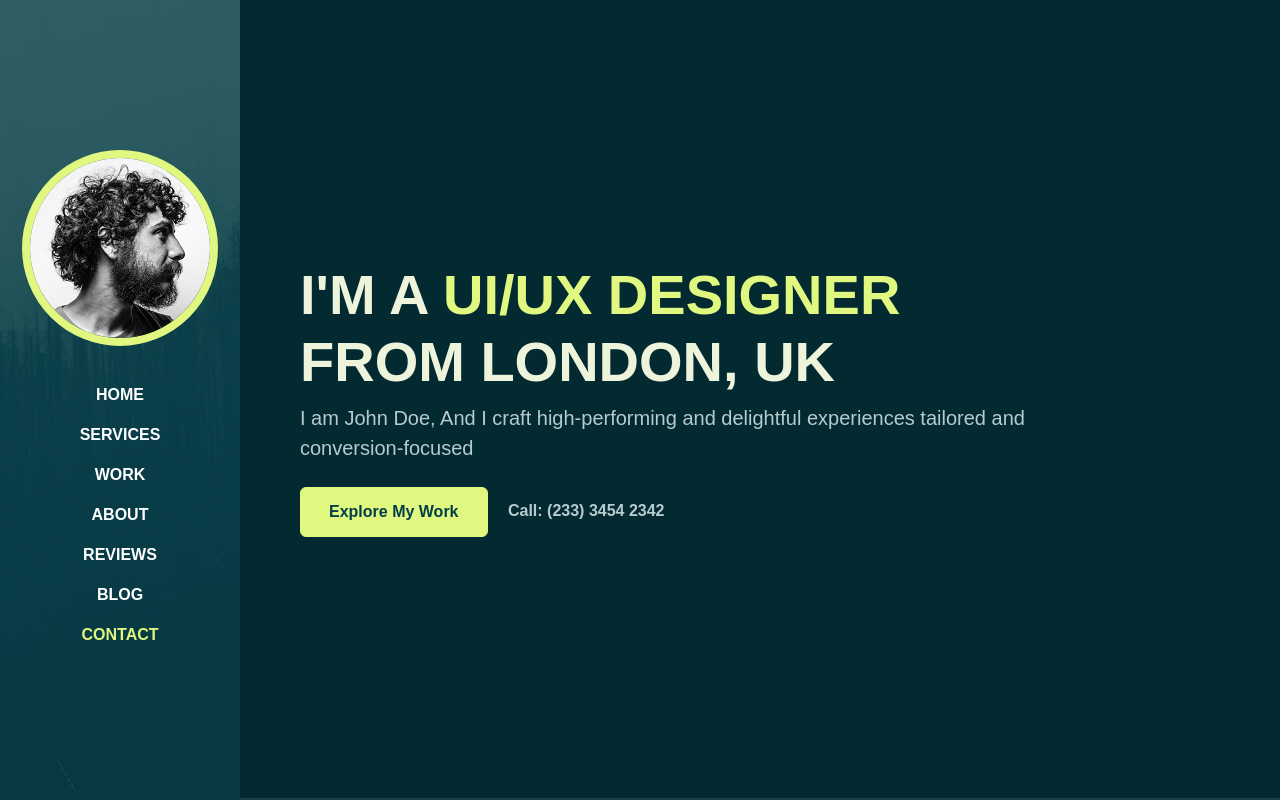
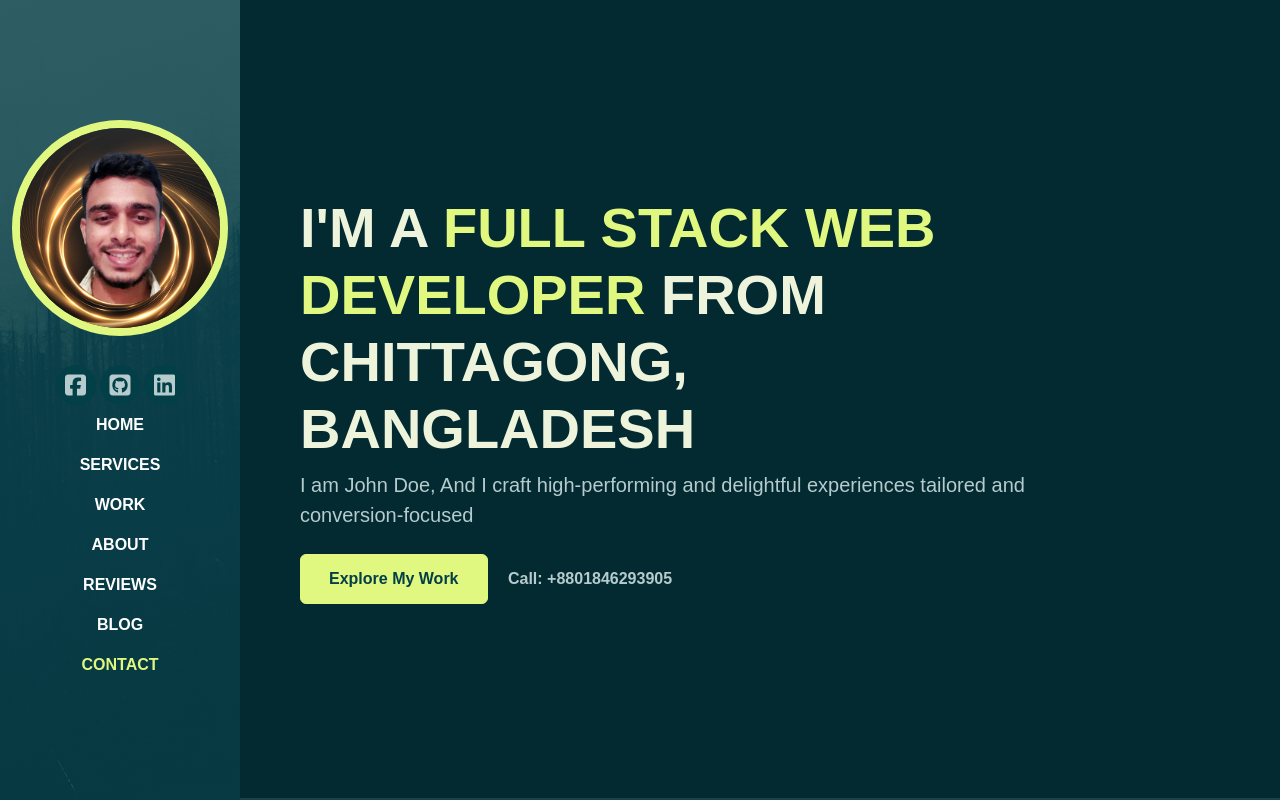
Before and after one commit to tofail-ahmed/portfolio-6-23, a plain HTML site: page index.html in a window 1280 px wide. Shown: the top 800 px of the page. Drawn offline with Linux system fonts and the light colour scheme; a web font is replaced by a local one.

```diff
--- a/index.html
+++ b/index.html
@@ -5,8 +5,9 @@
     <meta charset="UTF-8">
     <meta http-equiv="X-UA-Compatible" content="IE=edge">
     <meta name="viewport" content="width=device-width, initial-scale=1.0">
-    <title>Jon Carter UI/UX Designer</title>
+    <title>Tofail || Web Developer</title>
     <link rel="stylesheet" href="./assets/css/bootstrap.min.css">
+    <link rel="stylesheet" href="https://cdnjs.cloudflare.com/ajax/libs/font-awesome/5.15.3/css/all.min.css">
     <link rel="stylesheet" href="./assets/css/aos.css">
     <link rel="stylesheet" href="./assets/css/line-awesome.min.css">
     <link rel="stylesheet" href="./assets/css/style.css">
@@ -18,9 +19,17 @@
     <nav class="navbar navbar-expand-lg navbar-dark fixed-top">
         <div class="container flex-lg-column">
             <a class="navbar-brand mx-lg-auto mb-lg-4" href="#">
-                <span class="h3 fw-bold d-block d-lg-none">Jon Carter</span>
-                <img src="./assets/images/person.jpg" class="d-none d-lg-block rounded-circle" alt="">
+                <span class="h3 fw-bold d-block d-lg-none">Tofail Ahmed</span>
+                <img src="./assets/images/sayenm-profile.png" class="d-none d-lg-block rounded-circle" alt="">
             </a>
+            <div class="col-auto">
+                <div class="social-icons">
+                    <a href="#"><i class="fs-4 fa-brands fa-square-facebook"></i></a>
+
+                    <a href="https://github.com/tofail-ahmed"><i class="fa-brands fa-square-github"></i></a>
+                    <a href="#"><i class="fa-brands fa-linkedin"></i></a>
+                </div>
+            </div>
             <button class="navbar-toggler" type="button" data-bs-toggle="collapse" data-bs-target="#navbarNav"
                 aria-controls="navbarNav" aria-expanded="false" aria-label="Toggle navigation">
                 <span class="navbar-toggler-icon"></span>
@@ -65,13 +74,13 @@
             <div class="container">
                 <div class="row">
                     <div class="col-lg-10">
-                        <h1 class="display-4 fw-bold" data-aos="fade-up">I'M A <span class="text-brand">UI/UX
-                                DESIGNER</span> FROM LONDON, UK</h1>
+                        <h1 class="display-4 fw-bold" data-aos="fade-up">I'M A <span class="text-brand">FULL STACK WEB DEVELOPER</span> FROM
+                            CHITTAGONG, BANGLADESH</h1>
                         <p class="lead mt-2 mb-4" data-aos="fade-up" data-aos-delay="300">I am John Doe, And I craft
                             high-performing and delightful experiences tailored and conversion-focused</p>
                         <div data-aos="fade-up" data-aos-delay="600">
                             <a href="#work" class="btn btn-brand me-3">Explore My Work</a>
-                            <a href="#" class="link-custom">Call: (233) 3454 2342</a>
+                            <a href="#" class="link-custom">Call: +8801846293905</a>
                         </div>
                     </div>
                 </div>
@@ -483,6 +492,7 @@
 
 
     <script src="./assets/js/bootstrap.bundle.min.js"></script>
+    <script src="https://kit.fontawesome.com/490216222b.js" crossorigin="anonymous"></script>
     <script src="./assets/js/aos.js"></script>
     <script src="./assets/js/main.js"></script>
 </body>
```
Also changed, not shown: assets/images/sayenm-profile.png (added), 1 other file.
